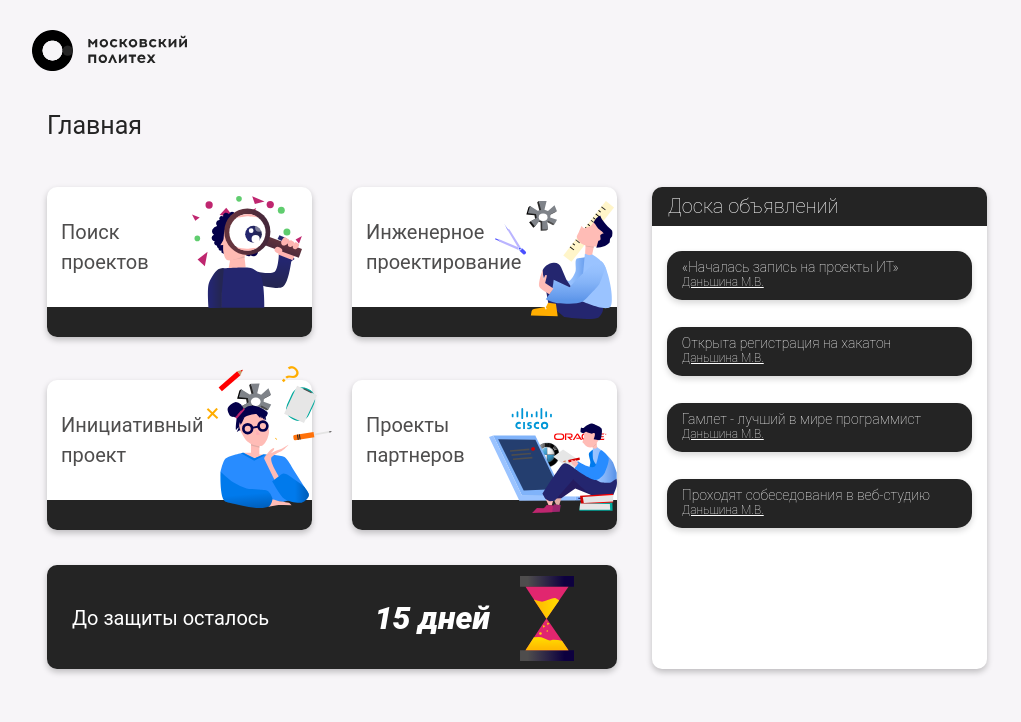
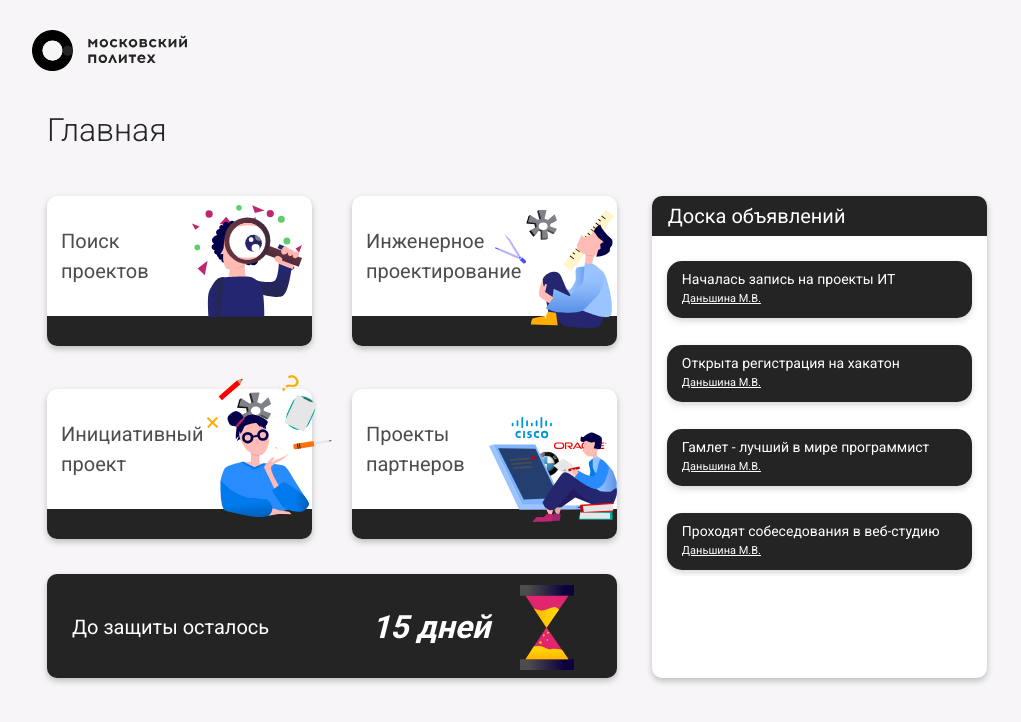
Before and after one commit to rubenovdev/teamunite-ui, a React (Create React App) app: page / in a window 1280 px wide. Shown: the top 722 px of the page, without its empty margins (123-1144 px from the left). Built offline with nearby package versions, Linux system fonts and the light colour scheme.

Commit message:
some fix

```diff
--- a/public/index.html
+++ b/public/index.html
@@ -3,9 +3,9 @@
 <head>
   <meta charset="UTF-8" />
   <meta name="viewport" content="width=device-width, initial-scale=1.0" />
-    <title>Teams</title>
+  <link href="https://fonts.googleapis.com/css?family=Roboto:300,400,700&display=swap" rel="stylesheet">
+  <title>TeamUnite</title>
 </head>
-
 <body>
   <div id="root"></div>
   <div id="modal-root"></div>
--- a/src/components/AnnouncementBoard/AnnouncementBoard.module.scss
+++ b/src/components/AnnouncementBoard/AnnouncementBoard.module.scss
@@ -23,13 +23,12 @@
   padding: 5px 11px;
 
   @media screen and (min-width: 1024px) {
-    padding: 7.5px 16px;
+    padding: 8px 16px;
   }
 }
 
 .announcementBoardTitle {
   font-size: 13px;
-  font-weight: lighter;
 
   @media screen and (min-width: 360px) {
     font-size: 16px;
@@ -89,7 +88,7 @@
 
   @media screen and (min-width: 1024px) {
     margin-bottom: 27px;
-    padding: 8px 15px 11px 15px;
+    padding: 10px 15px 13px 15px;
   }
 }
 
@@ -98,10 +97,10 @@
   font-size: 12px;
   text-align: left;
   width: 200px;
-  font-weight: lighter;
   white-space: nowrap;
   overflow: hidden;
   text-overflow: ellipsis;
+  margin-bottom: 5px;
 
   @media screen and (min-width: 360px) {
     width: 230px;
@@ -123,15 +122,10 @@
   font-size: 10px;
   text-decoration: underline;
   word-wrap: break-word;
-  font-weight: lighter;
   text-align: left;
 
-  @media screen and (min-width: 360px) {
-    font-size: 12px;
-  }
-
-  @media screen and (min-width: 1300px) {
-    font-size: 14px;
+  @media screen and (min-width: 768px) {
+    font-size: 11px;
   }
 }
 
--- a/src/components/Homepage/Homepage.module.scss
+++ b/src/components/Homepage/Homepage.module.scss
@@ -1,5 +1,10 @@
 .homeTitle {
+  font-weight: 300;
   font-size: 25px;
+
+  @media (min-width: 768px) {
+    font-size: 32px;
+  }
 }
 
 .mainContent {
@@ -65,7 +70,7 @@
 
 .daysTimerCounterText {
   font-size: 16px;
-  font-weight: 900;
+  font-weight: 700;
   font-style: italic;
   margin-right: 9px;
 
--- a/src/fixtures.ts
+++ b/src/fixtures.ts
@@ -58,7 +58,7 @@
 }[] = [
   {
     id: 0,
-    text: '«Началась запись на проекты ИТ»',
+    text: 'Началась запись на проекты ИТ',
     author: 'Даньшина М.В.',
     date: '20.02.2020',
   },
```
Lines whose indentation alone changed are shown as unchanged.
